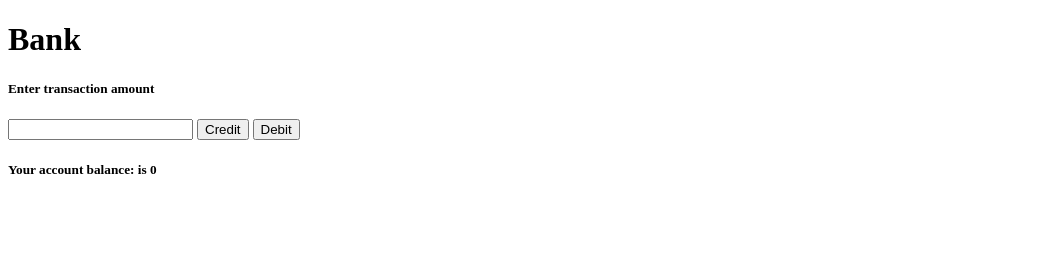
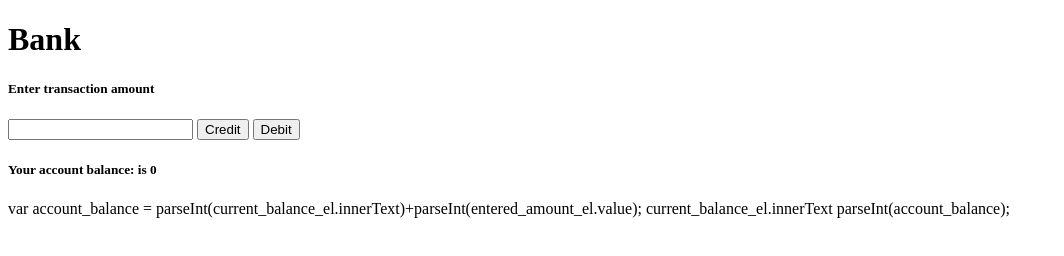
Before and after one commit to Maxwell-web992/Code, a plain HTML site: page Bank.html in a window 1280 px wide. Shown: the whole page, without its empty margins (0-1064 px from the left). Drawn offline with Linux system fonts and the light colour scheme.

Commit message:
Add files via upload

```diff
--- a/Bank.html
+++ b/Bank.html
@@ -13,6 +13,12 @@
             <button class="number" id="Debit">Debit</button>
             <h5>Your account balance: is 0</h5>
 
+            var account_balance = parseInt(current_balance_el.innerText)+parseInt(entered_amount_el.value);
+
+            current_balance_el.innerText parseInt(account_balance);
+
+
+
 
 
 </body>
```
